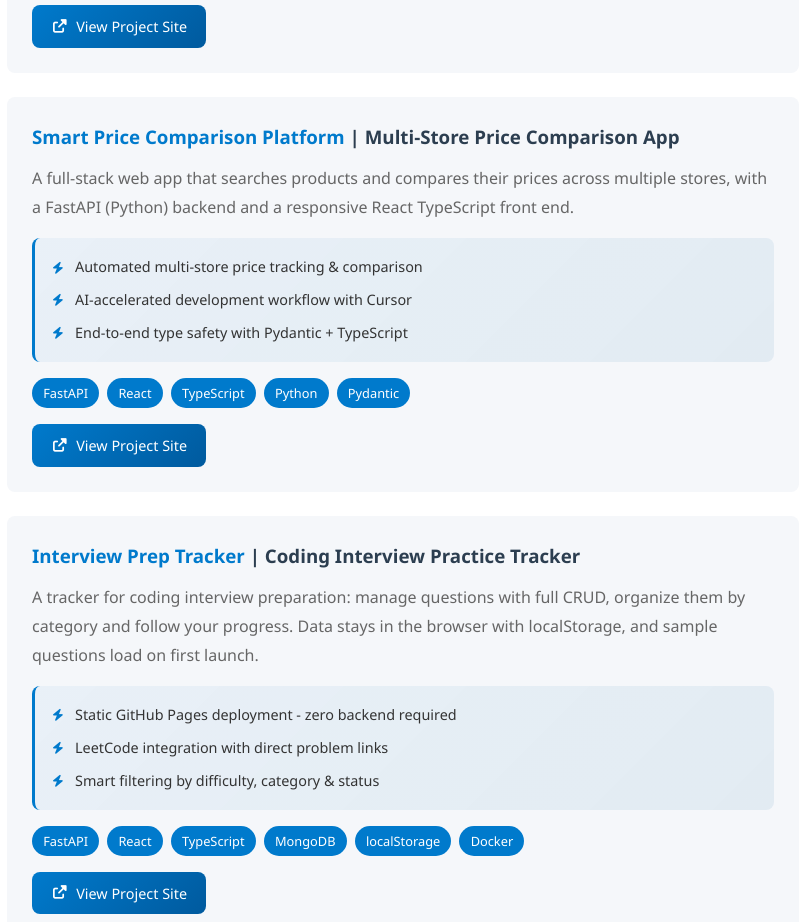
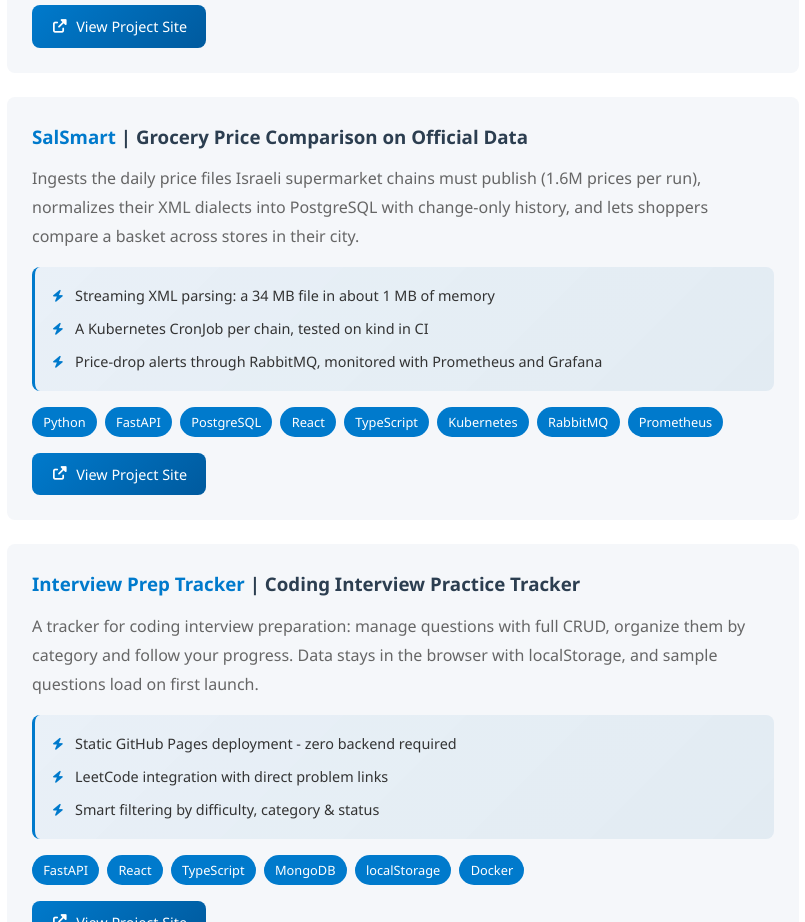
Before and after one commit to SaharHalili95/html-portfolio, a React (Vite) app: page / in a window 1280 px wide. Shown: the part 6500-7422 px from the top of the page, without its empty margins (377-1182 px from the left). Built offline with nearby package versions, Linux system fonts and the light colour scheme.

Commit message:
Replace the price comparison entry with SalSmart

```diff
--- a/src/data/portfolioData.ts
+++ b/src/data/portfolioData.ts
@@ -183,16 +183,16 @@
     demoLink: "https://saharhalili95.github.io/budget-balance-game/",
   },
   {
-    title: "Smart Price Comparison Platform",
-    subtitle: "Multi-Store Price Comparison App",
+    title: "SalSmart",
+    subtitle: "Grocery Price Comparison on Official Data",
     description:
-      "A full-stack web app that searches products and compares their prices across multiple stores, with a FastAPI (Python) backend and a responsive React TypeScript front end.",
+      "Ingests the daily price files Israeli supermarket chains must publish (1.6M prices per run), normalizes their XML dialects into PostgreSQL with change-only history, and lets shoppers compare a basket across stores in their city.",
     highlights: [
-      "Automated multi-store price tracking & comparison",
-      "AI-accelerated development workflow with Cursor",
-      "End-to-end type safety with Pydantic + TypeScript",
+      "Streaming XML parsing: a 34 MB file in about 1 MB of memory",
+      "A Kubernetes CronJob per chain, tested on kind in CI",
+      "Price-drop alerts through RabbitMQ, monitored with Prometheus and Grafana",
     ],
-    technologies: ["FastAPI", "React", "TypeScript", "Python", "Pydantic"],
+    technologies: ["Python", "FastAPI", "PostgreSQL", "React", "TypeScript", "Kubernetes", "RabbitMQ", "Prometheus"],
     link: "https://github.com/SaharHalili95/price-comparison-platform",
     demoLink: "https://saharhalili95.github.io/price-comparison-platform/",
   },
```
